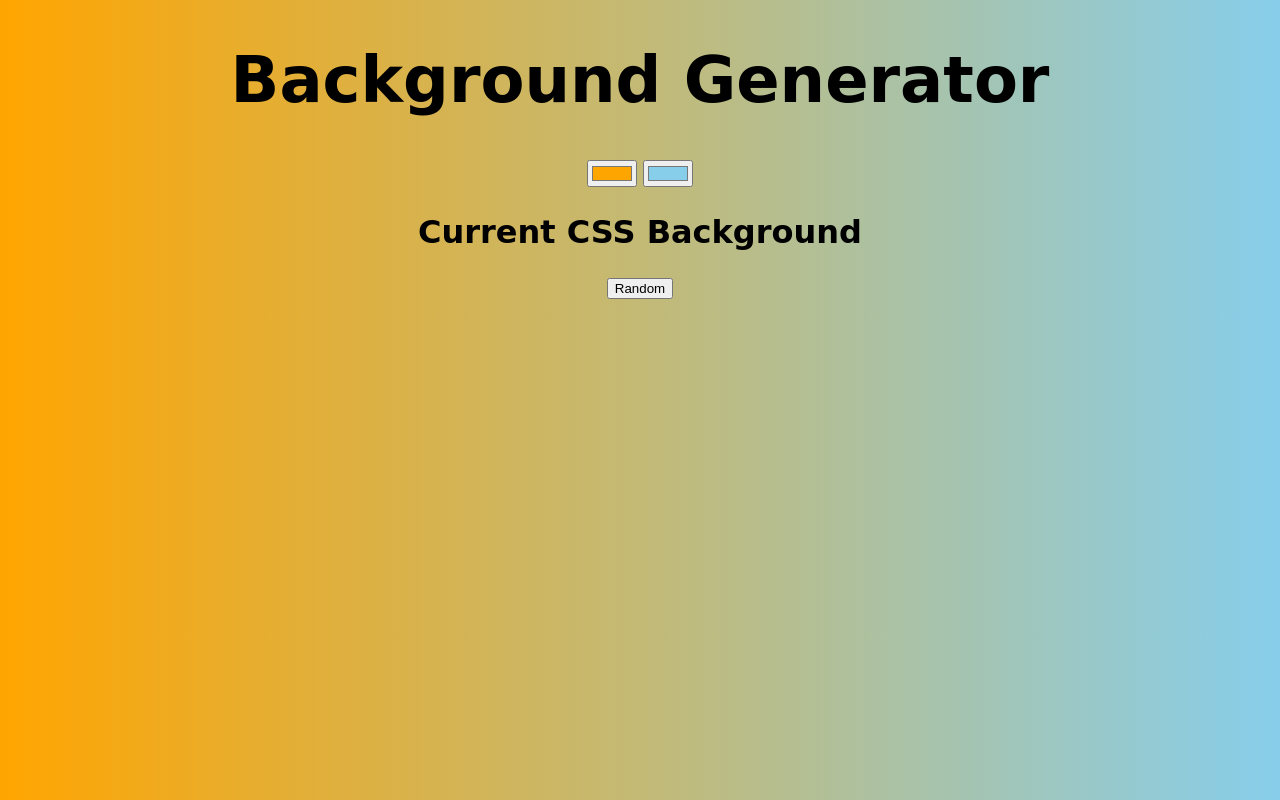
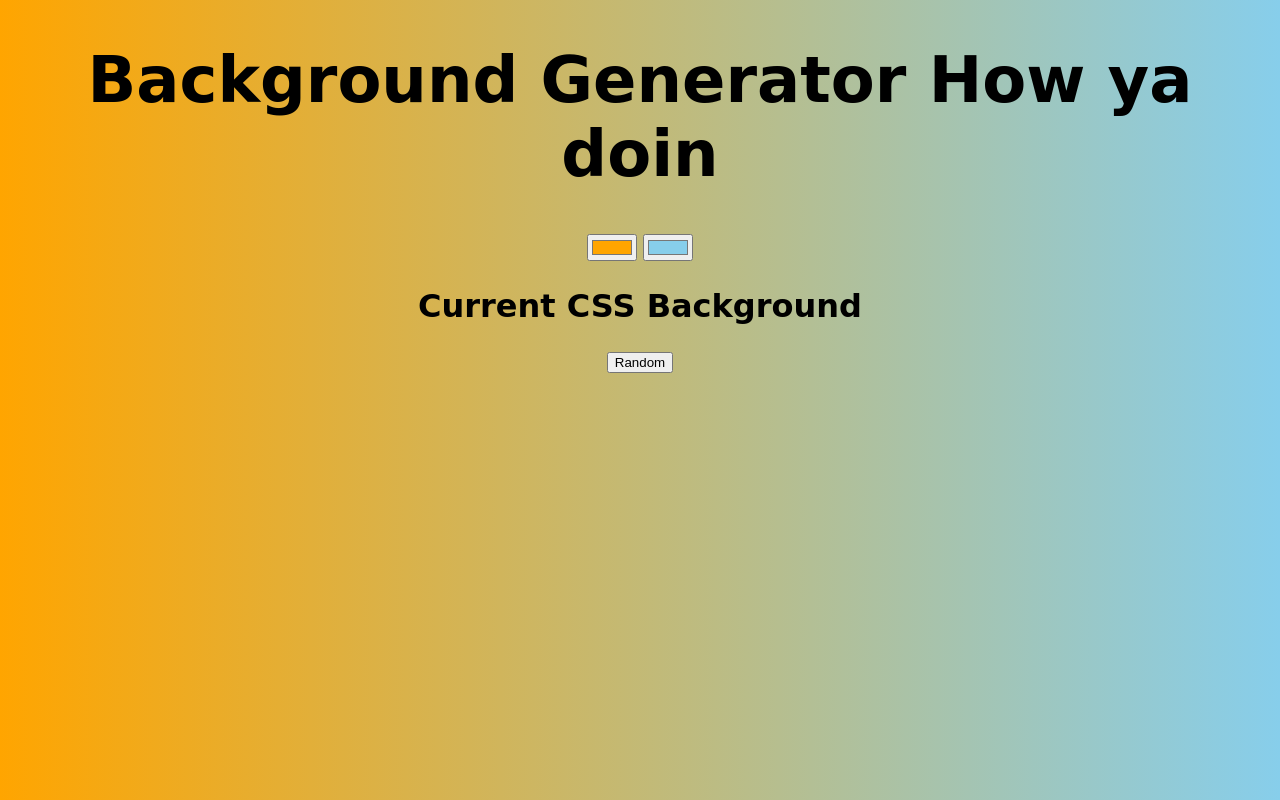
Before and after one commit to MaxwellABlevins/background-generator, a plain HTML site: page index.html in a window 1280 px wide. Drawn offline with Linux system fonts and the light colour scheme; a web font is replaced by a local one.

Commit message:
Changed the text in the title

```diff
--- a/index.html
+++ b/index.html
@@ -21,7 +21,7 @@
         <link rel="stylesheet" href="style.css">
     </head>
     <body id="gradient">
-        <h1>Background Generator</h1>
+        <h1>Background Generator How ya doin</h1>
         <input class="color1" type="color" name="Color" value="#ffa500">
         <input class="color2" type="color" name="Color2" value="#87ceeb">
         <h2>Current CSS Background</h2>
```
